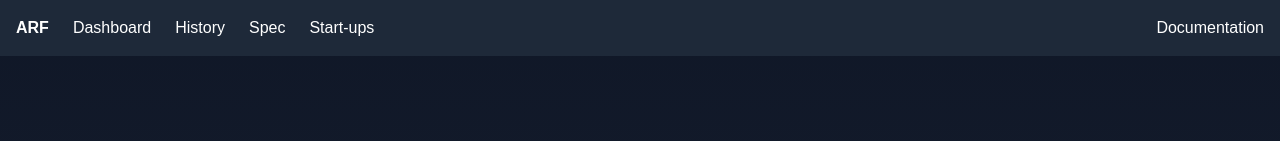
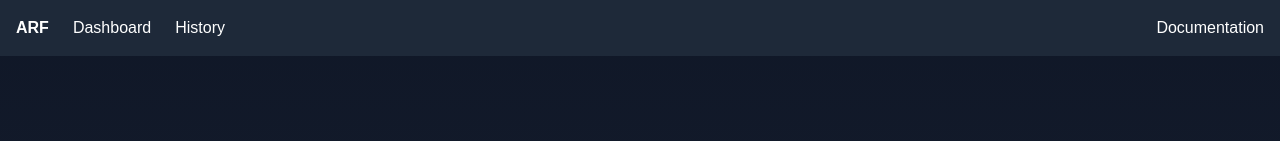
Before and after one commit to arf-foundation/arf-frontend, a Next.js app: page / in a window 1280 px wide. Shown: the top 141 px of the page. Built offline with nearby package versions, Linux system fonts and the light colour scheme.

Commit message:
Update layout.tsx

```diff
--- a/app/layout.tsx
+++ b/app/layout.tsx
@@ -24,22 +24,6 @@ export default function RootLayout({
               href="https://arf-foundation.github.io/arf-spec/"
               target="_blank"
               rel="noopener noreferrer"
-              className="hover:underline"
-            >
-              Spec
-            </a>
-            <a
-              href="https://arf-foundation.github.io/arf-spec/enterprise/"
-              target="_blank"
-              rel="noopener noreferrer"
-              className="hover:underline"
-            >
-              Start‑ups
-            </a>
-            <a
-              href="https://arf-foundation.github.io/arf-spec/"
-              target="_blank"
-              rel="noopener noreferrer"
               className="hover:underline ml-auto"
             >
               Documentation
```
